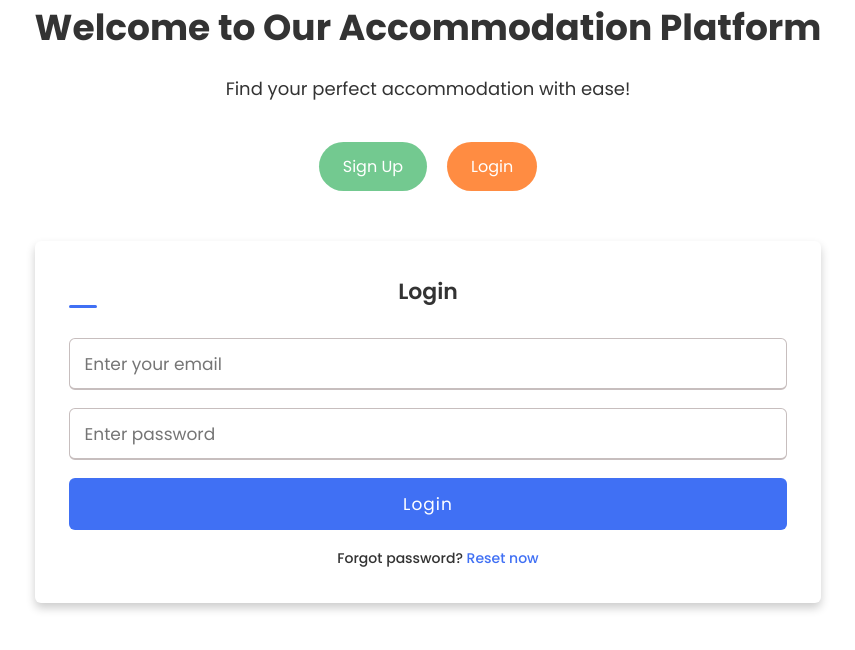
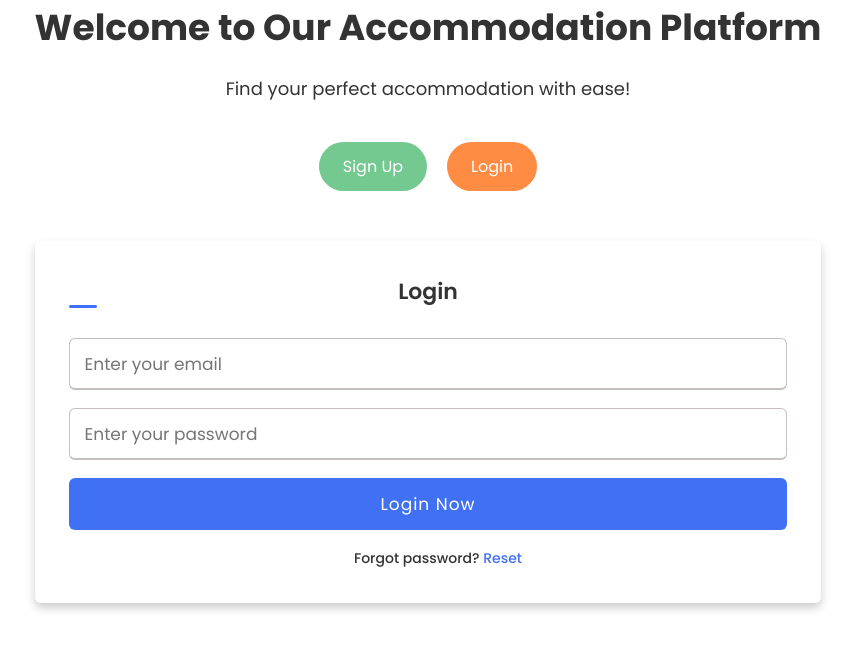
Before and after one commit to mr-vance/findResidence, a React (Create React App) app: page /login in a window 1280 px wide. Shown: the top 650 px of the page, without its empty margins (212-1067 px from the left). Built offline with nearby package versions, Linux system fonts and the light colour scheme.

Commit message:
trying to make logins backend work

```diff
--- a/package.json
+++ b/package.json
@@ -6,6 +6,7 @@
     "@testing-library/jest-dom": "^5.17.0",
     "@testing-library/react": "^13.4.0",
     "@testing-library/user-event": "^13.5.0",
+    "firebase": "^10.1.0",
     "react": "^18.2.0",
     "react-dom": "^18.2.0",
     "react-router-dom": "^6.14.2",
--- a/src/firebaseConfig.js
+++ b/src/firebaseConfig.js
@@ -1,8 +1,7 @@
-// Import the functions you need from the SDKs you need
+// firebaseConfig.js
 import { initializeApp } from "firebase/app";
-import { getAuth, createUserWithEmailAndPassword } from "firebase/auth";
-// TODO: Add SDKs for Firebase products that you want to use
-// https://firebase.google.com/docs/web/setup#available-libraries
+import { getAuth } from "firebase/auth";
+import { getDatabase } from "firebase/database"; // Don't forget to import getDatabase as well.
 
 // Your web app's Firebase configuration
 // For Firebase JS SDK v7.20.0 and later, measurementId is optional
@@ -20,4 +19,6 @@ const firebaseConfig = {
 // Initialize Firebase
 const app = initializeApp(firebaseConfig);
 const database = getDatabase(app);
-const auth = getAuth(app);
+const auth = getAuth(app); // Update the auth export here
+
+export { app, database, auth }; // Export the necessary objects
--- a/src/pages/login.js
+++ b/src/pages/login.js
@@ -1,26 +1,48 @@
-import React from 'react';
-import './signup-login.css';
+// login.js
+import React, { useState } from 'react';
+import { Link } from 'react-router-dom';
+import { auth } from '../firebaseConfig';
+import './signup-login.css'; // Import the custom CSS file
 
-function Login() {
+const Login = () => {
+  const [email, setEmail] = useState('');
+  const [password, setPassword] = useState('');
+  const [error, setError] = useState('');
+
+  const handleLogin = async (e) => {
+    e.preventDefault();
+    setError('');
+
+    try {
+      const userCredential = await auth.signInWithEmailAndPassword(email, password);
+      const user = userCredential.user;
+      console.log('User logged in:', user);
+      // You can add further logic here, such as redirecting to a dashboard page.
+    } catch (error) {
+      setError(error.message);
+    }
+  };
+
   return (
     <div className="wrapper">
       <h2>Login</h2>
-      <form action="#">
+      <form onSubmit={handleLogin}>
         <div className="input-box">
-          <input type="text" placeholder="Enter your email" required />
+          <input type="text" placeholder="Enter your email" value={email} onChange={(e) => setEmail(e.target.value)} required />
         </div>
         <div className="input-box">
-          <input type="password" placeholder="Enter password" required />
+          <input type="password" placeholder="Enter your password" value={password} onChange={(e) => setPassword(e.target.value)} required />
         </div>
         <div className="input-box button">
-          <input type="submit" value="Login" />
+          <input type="submit" value="Login Now" />
         </div>
+        {error && <p className="error">{error}</p>}
         <div className="text">
-          <h3>Forgot password? <a href="#">Reset now</a></h3>
+          <h3>Forgot password? <Link to="/signup">Reset</Link></h3>
         </div>
       </form>
     </div>
   );
-}
+};
 
 export default Login;
--- a/src/pages/signup.js
+++ b/src/pages/signup.js
@@ -1,33 +1,68 @@
-import React from 'react';
-import './signup-login.css';
+// signup.js
+import React, { useState } from 'react';
+import { Link } from 'react-router-dom';
+import { auth } from '../firebaseConfig';
+import './signup-login.css'; // Import the custom CSS file
 
-function Signup() {
+const Signup = () => {
+  const [name, setName] = useState('');
+  const [email, setEmail] = useState('');
+  const [password, setPassword] = useState('');
+  const [confirmPassword, setConfirmPassword] = useState('');
+  const [termsAccepted, setTermsAccepted] = useState(false);
+  const [error, setError] = useState('');
+
+  const handleSignup = async (e) => {
+    e.preventDefault();
+    setError('');
+
+    if (password !== confirmPassword) {
+      setError("Passwords do not match.");
+      return;
+    }
+
+    if (!termsAccepted) {
+      setError("Please accept the terms & conditions.");
+      return;
+    }
+
+    try {
+      const userCredential = await auth.createUserWithEmailAndPassword(email, password);
+      const user = userCredential.user;
+      console.log('User registered:', user);
+      // You can add further logic here, such as redirecting to a dashboard page.
+    } catch (error) {
+      setError(error.message);
+    }
+  };
+
   return (
     <div className="wrapper">
       <h2>Registration</h2>
-      <form action="#">
+      <form onSubmit={handleSignup}>
         <div className="input-box">
-          <input type="text" placeholder="Enter your name" required />
+          <input type="text" placeholder="Enter your name" value={name} onChange={(e) => setName(e.target.value)} required />
         </div>
         <div className="input-box">
-          <input type="text" placeholder="Enter your email" required />
+          <input type="text" placeholder="Enter your email" value={email} onChange={(e) => setEmail(e.target.value)} required />
         </div>
         <div className="input-box">
-          <input type="password" placeholder="Create password" required />
+          <input type="password" placeholder="Create password" value={password} onChange={(e) => setPassword(e.target.value)} required />
         </div>
         <div className="input-box">
-          <input type="password" placeholder="Confirm password" required />
+          <input type="password" placeholder="Confirm password" value={confirmPassword} onChange={(e) => setConfirmPassword(e.target.value)} required />
         </div>
         <div className="policy">
-          <input type="checkbox" />
+          <input type="checkbox" checked={termsAccepted} onChange={(e) => setTermsAccepted(e.target.checked)} />
           <h3>I accept all terms & condition</h3>
         </div>
         <div className="input-box button">
           <input type="submit" value="Register Now" />
         </div>
+        {error && <p className="error">{error}</p>}
       </form>
     </div>
   );
-}
+};
 
 export default Signup;
```
Also changed, not shown: 1 other file (tests, documents, lock files or other folders).
